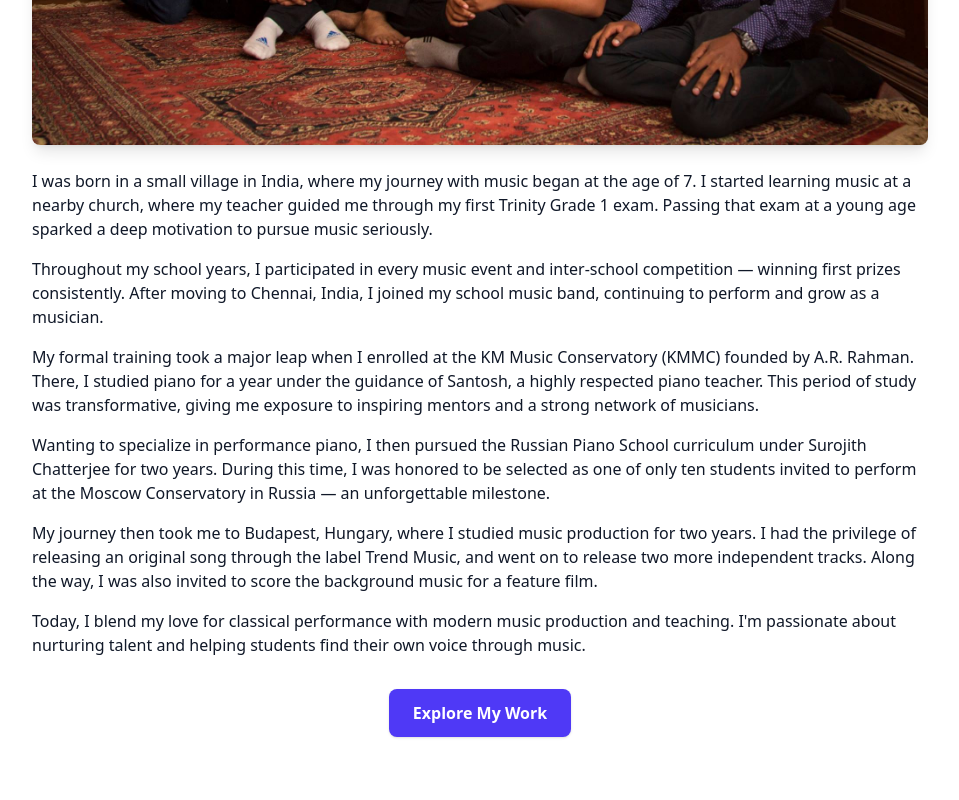
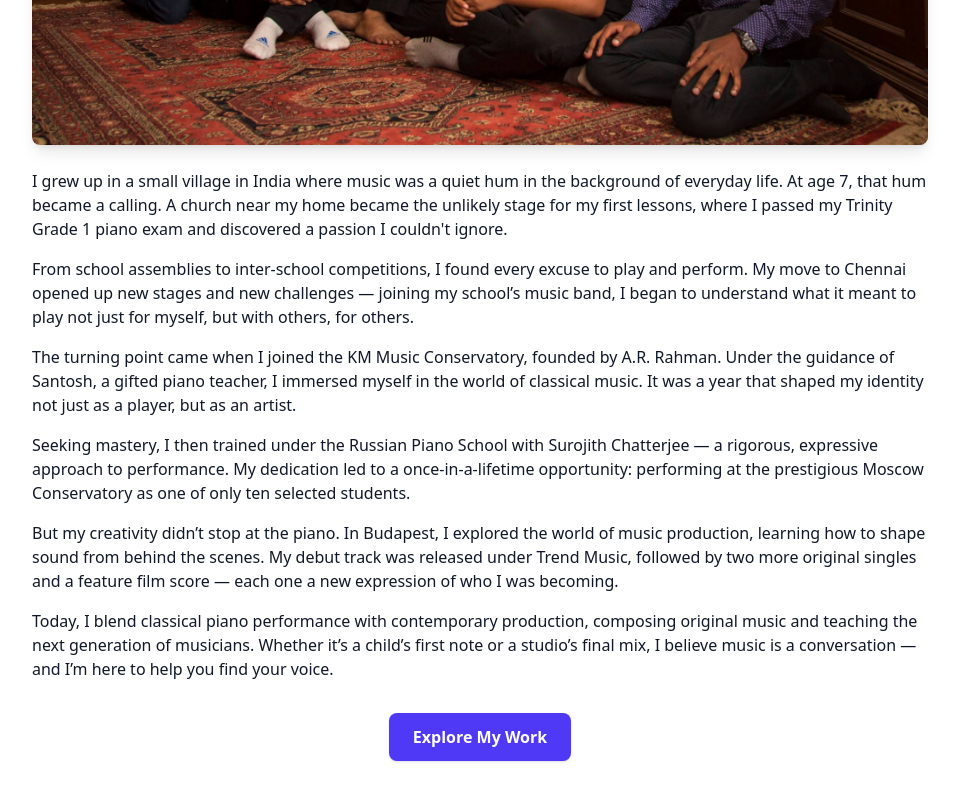
Before and after one commit to ashwinkotee/music-teaching-website, a React (Vite) app: page /about-me in a window 1280 px wide. Shown: the part 778-1578 px from the top of the page, without its empty margins (160-1119 px from the left). Built offline with nearby package versions, Linux system fonts and the light colour scheme.

Commit message:
rectified image issues

```diff
--- a/src/components/SongWrittingSection.jsx
+++ b/src/components/SongWrittingSection.jsx
@@ -3,34 +3,41 @@ import { Link } from "react-router-dom";
 const SongWritingSection = () => {
   return (
     <section className="p-8 md:p-16 flex flex-col md:flex-row items-start justify-between bg-gray-100">
-
       {/* Left Side Text */}
       <div className="md:w-1/2 md:pr-8">
         <h2 className="text-3xl font-bold mb-4">Song Writing</h2>
 
         <p className="mb-4">
-          Whether you're a complete beginner or a seasoned musician, songwriting is about discovering your voice — and giving it shape, structure, and emotion.
+          Whether you're a complete beginner or a seasoned musician, songwriting
+          is about discovering your voice — and giving it shape, structure, and
+          emotion.
         </p>
 
         <p className="mb-6">
-          In my songwriting lessons, you'll learn how to turn ideas into melodies, lyrics into stories, and emotions into harmonies. We’ll explore composition, structure, lyric writing, chord progressions, and even arrangement techniques tailored for piano and modern production.
+          In my songwriting lessons, you'll learn how to turn ideas into
+          melodies, lyrics into stories, and emotions into harmonies. We’ll
+          explore composition, structure, lyric writing, chord progressions, and
+          even arrangement techniques tailored for piano and modern production.
         </p>
 
         {/* Mobile Image */}
         <div className="block md:hidden w-full mb-6">
           <img
-            src="/myStudio.png"
+            src="/myStudioNew.png"
             alt="Studio"
             className="w-full rounded-lg shadow-md"
           />
         </div>
 
         <p className="mb-6">
-          You'll also get insight into how songs are created for albums, movies, and live performance — drawing from my real-world experience composing for film and releasing original tracks.
+          You'll also get insight into how songs are created for albums, movies,
+          and live performance — drawing from my real-world experience composing
+          for film and releasing original tracks.
         </p>
 
         <p className="mb-6">
-          Every lesson is hands-on, project-based, and designed to bring your creativity forward.
+          Every lesson is hands-on, project-based, and designed to bring your
+          creativity forward.
         </p>
 
         <Link to="/songwriting-class">
--- a/src/pages/AboutMePage.jsx
+++ b/src/pages/AboutMePage.jsx
@@ -11,8 +11,8 @@ const AboutMePage = () => {
               My Musical Journey
             </h1>
             <p className="text-lg text-gray-600 dark:text-gray-300 max-w-2xl mx-auto">
-              From a small village in India to international performances and
-              music productions — here's my story.
+              From village rhythms to global stages — how music shaped my life
+              and continues to guide my path.
             </p>
           </div>
 
@@ -26,43 +26,46 @@ const AboutMePage = () => {
             />
 
             <p className="mb-4">
-              I was born in a small village in India, where my journey with
-              music began at the age of 7. I started learning music at a nearby
-              church, where my teacher guided me through my first Trinity Grade
-              1 exam. Passing that exam at a young age sparked a deep motivation
-              to pursue music seriously.
+              I grew up in a small village in India where music was a quiet hum
+              in the background of everyday life. At age 7, that hum became a
+              calling. A church near my home became the unlikely stage for my
+              first lessons, where I passed my Trinity Grade 1 piano exam and
+              discovered a passion I couldn't ignore.
             </p>
             <p className="mb-4">
-              Throughout my school years, I participated in every music event
-              and inter-school competition — winning first prizes consistently.
-              After moving to Chennai, India, I joined my school music band,
-              continuing to perform and grow as a musician.
+              From school assemblies to inter-school competitions, I found every
+              excuse to play and perform. My move to Chennai opened up new
+              stages and new challenges — joining my school’s music band, I
+              began to understand what it meant to play not just for myself, but
+              with others, for others.
             </p>
             <p className="mb-4">
-              My formal training took a major leap when I enrolled at the KM
-              Music Conservatory (KMMC) founded by A.R. Rahman. There, I studied
-              piano for a year under the guidance of Santosh, a highly respected
-              piano teacher. This period of study was transformative, giving me
-              exposure to inspiring mentors and a strong network of musicians.
+              The turning point came when I joined the KM Music Conservatory,
+              founded by A.R. Rahman. Under the guidance of Santosh, a gifted
+              piano teacher, I immersed myself in the world of classical music.
+              It was a year that shaped my identity not just as a player, but as
+              an artist.
             </p>
             <p className="mb-4">
-              Wanting to specialize in performance piano, I then pursued the
-              Russian Piano School curriculum under Surojith Chatterjee for two
-              years. During this time, I was honored to be selected as one of
-              only ten students invited to perform at the Moscow Conservatory in
-              Russia — an unforgettable milestone.
+              Seeking mastery, I then trained under the Russian Piano School
+              with Surojith Chatterjee — a rigorous, expressive approach to
+              performance. My dedication led to a once-in-a-lifetime
+              opportunity: performing at the prestigious Moscow Conservatory as
+              one of only ten selected students.
             </p>
             <p className="mb-4">
-              My journey then took me to Budapest, Hungary, where I studied
-              music production for two years. I had the privilege of releasing
-              an original song through the label Trend Music, and went on to
-              release two more independent tracks. Along the way, I was also
-              invited to score the background music for a feature film.
+              But my creativity didn’t stop at the piano. In Budapest, I
+              explored the world of music production, learning how to shape
+              sound from behind the scenes. My debut track was released under
+              Trend Music, followed by two more original singles and a feature
+              film score — each one a new expression of who I was becoming.
             </p>
             <p className="mb-4">
-              Today, I blend my love for classical performance with modern music
-              production and teaching. I'm passionate about nurturing talent and
-              helping students find their own voice through music.
+              Today, I blend classical piano performance with contemporary
+              production, composing original music and teaching the next
+              generation of musicians. Whether it’s a child’s first note or a
+              studio’s final mix, I believe music is a conversation — and I’m
+              here to help you find your voice.
             </p>
           </div>
 
```
Also changed, not shown: 2 other files (tests, documents, lock files or other folders).
